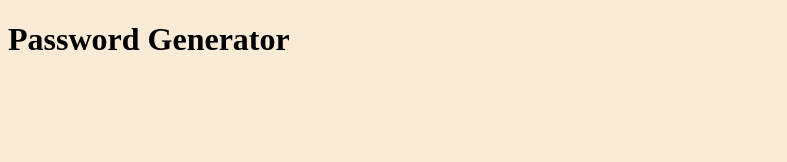
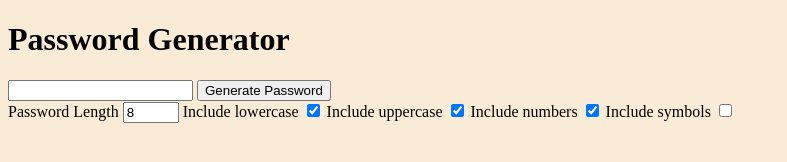
Before and after one commit to Awesomegabby/Password-generator, a plain HTML site: page index.html in a window 1280 px wide. Shown: the whole page, without its empty margins (0-787 px from the left). Drawn offline with Linux system fonts and the light colour scheme.

Commit message:
Add HTML

```diff
--- a/index.html
+++ b/index.html
@@ -10,5 +10,22 @@
   <body>
     <div class="container">
       <h1>Password Generator</h1>
+      <div class="password">
+        <input type="text" id="password" readonly />
+        <button type="button" id="generate">Generate Password</button>
+      </div>
+      <div class="options">
+        <label for="length">Password Length</label>
+        <input type="number" id="length" value="8" min="8" max="64" />
+        <label for="lowercase">Include lowercase</label>
+        <input type="checkbox" id="lowercase" checked />
+        <label for="uppercase">Include uppercase</label>
+        <input type="checkbox" id="uppercase" checked />
+        <label for="numbers">Include numbers</label>
+        <input type="checkbox" id="numbers" checked />
+        <label for="symbols">Include symbols</label>
+        <input type="checkbox" id="symbols" />
+      </div>
+    </div>
   </body>
 </html>
```
